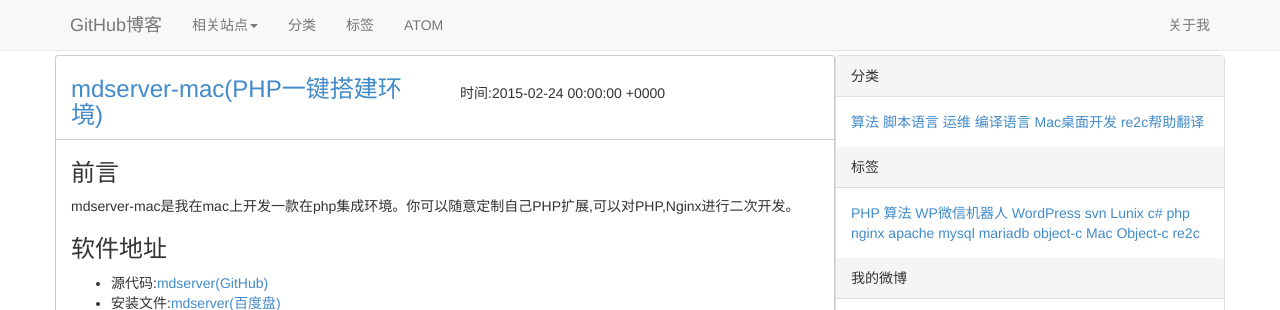
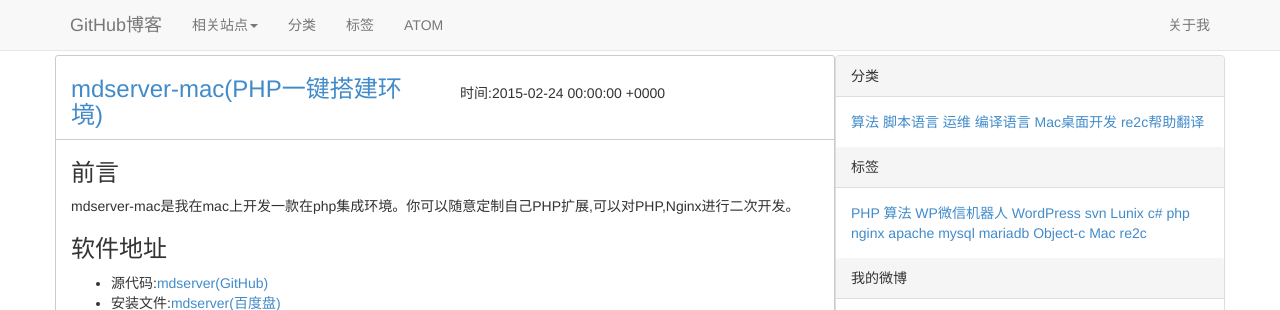
Before and after one commit to midoks/midoks.github.io, a Jekyll site: the page built from _posts/编译语言/2015-02-24-mdserver-mac.md, in a window 1280 px wide and 900 px high, cut to the strip 0-310 px from the top of the window. Built offline with Jekyll 4.4.1, drawn with Linux system fonts in a browser that asks for light colours; comment, search, counter and statistics services are not loaded.

Commit message:
修改关键词

```diff
--- a/_posts/编译语言/2015-02-24-mdserver-mac.md
+++ b/_posts/编译语言/2015-02-24-mdserver-mac.md
@@ -1,7 +1,7 @@
 ---
 layout: post
 title: mdserver-mac(PHP一键搭建环境)
-tag: ['object-c', 'php', 'nginx', 'mysql']
+tag: ['Object-c', 'php', 'nginx', 'mysql']
 categories: ['编译语言']
 a_id: 4
 ---
```
